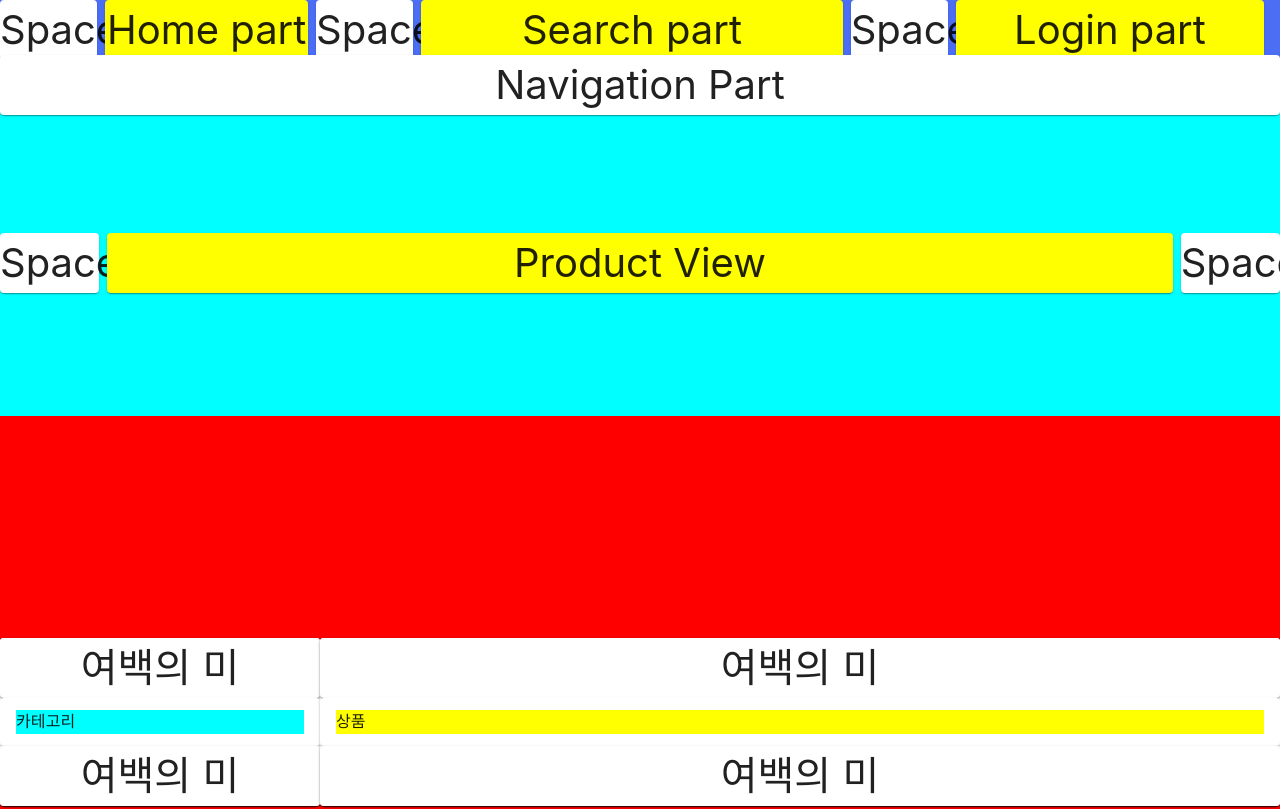
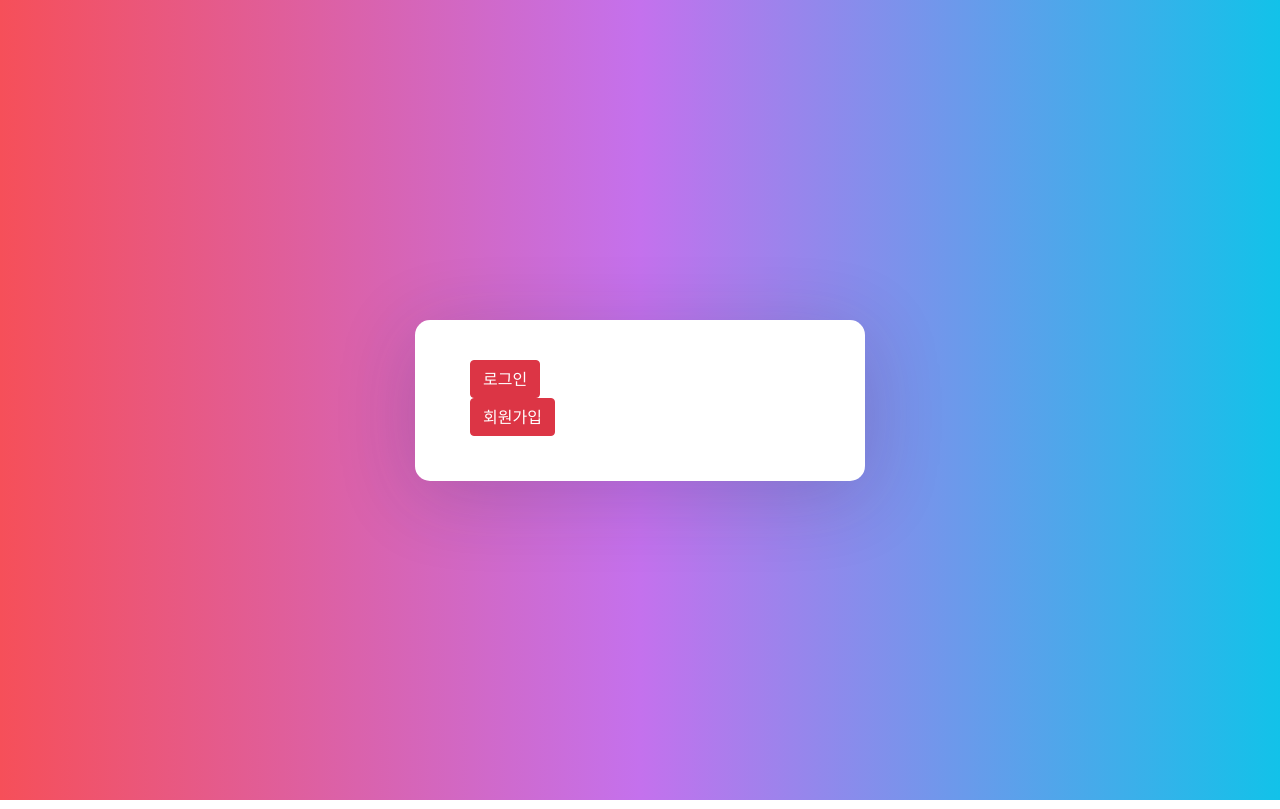
Before and after one commit to ewhdtls0/MALL-with-react-boot, a React (Create React App) app in the folder frontend/: page / in a window 1280 px wide. Shown: the top 809 px of the page. Built offline with nearby package versions, Linux system fonts and the light colour scheme.

Commit message:
modified form & modal

```diff
--- a/frontend/package.json
+++ b/frontend/package.json
@@ -13,6 +13,7 @@
     "react-dom": "^17.0.1",
     "react-router-dom": "^5.2.0",
     "react-scripts": "4.0.1",
+    "reactstrap": "^8.8.1",
     "styled-components": "^5.2.1",
     "web-vitals": "^0.2.4"
   },
@@ -28,7 +29,7 @@
       "react-app/jest"
     ]
   },
-  "proxy": "http://localhost:8080",
+  "proxy": "http://localhost:3000",
   "browserslist": {
     "production": [
       ">0.2%",
--- a/frontend/src/App.js
+++ b/frontend/src/App.js
@@ -5,23 +5,17 @@ import { BrowserRouter as Router, Switch, Route, Link } from "react-router-dom";
 
 import Login from "./login/login";
 import SignUp from "./login/signup";
-import Header from './layout/Header';
-import Body from './layout/Body';
 
 class App extends Component{
   render(){
     return(<Router>
       <div className="App">
-        <div>
-          <Header/>
-          <Body/>
-        </div>
         <div className="outer">
-          <div className="inner">
-            <Switch>
-              <Route path="/sign-in" component={Login} />
-              <Route path="/sign-up" component={SignUp} />
-            </Switch>
+          <div className="body">
+            <div className="inner">
+              <Login buttonLabel={"로그인"}></Login>
+              <SignUp buttonLabel={"회원가입"}></SignUp>
+            </div>
           </div>
         </div>
       </div></Router>
--- a/frontend/src/login/login.js
+++ b/frontend/src/login/login.js
@@ -1,8 +1,28 @@
 import React, { Component } from "react";
+import { Button, Modal, ModalBody } from 'reactstrap';
 
 export default class Login extends Component {
+    constructor(props) {
+        super(props);
+        this.state = {
+          modal: false
+        };
+
+        this.toggle = this.toggle.bind(this);
+      }
+
+      toggle() {
+        this.setState(prevState => ({
+          modal: !prevState.modal
+        }));
+      }
+
     render() {
         return (
+            <div>
+                <Button color="danger" onClick={this.toggle}>{this.props.buttonLabel}</Button>
+                <Modal isOpen={this.state.modal} toggle={this.toggle} className={this.props.className}>
+                <ModalBody>
                     <form>
 
                     <h3>Log in</h3>
@@ -29,6 +49,9 @@ export default class Login extends Component {
                         Forgot <a href="#">password?</a>
                     </p>
                 </form>
+                </ModalBody>
+                </Modal>
+            </div>
         );
     }
 }
--- a/frontend/src/login/signup.js
+++ b/frontend/src/login/signup.js
@@ -1,24 +1,35 @@
 import React, { Component } from "react";
+import { Button, Modal, ModalBody } from 'reactstrap';
 
 export default class SignUp extends Component {
+
+    constructor(props) {
+        super(props);
+        this.state = {
+          modal: false
+        };
+
+        this.toggle = this.toggle.bind(this);
+      }
+
+      toggle() {
+        this.setState(prevState => ({
+          modal: !prevState.modal
+        }));
+      }
+
     render() {
         return (
+            <div>
+                <Button color="danger" onClick={this.toggle}>{this.props.buttonLabel}</Button>
+                <Modal isOpen={this.state.modal} toggle={this.toggle} className={this.props.className}>
+                <ModalBody>
                     <form>
                     <h3>Register</h3>
 
                     <div className="form-group">
-                    <label>First name</label>
-                    <input type="text" className="form-control" placeholder="First name" />
-                </div>
-
-                <div className="form-group">
-                    <label>Last name</label>
-                    <input type="text" className="form-control" placeholder="Last name" />
-                </div>
-
-                <div className="form-group">
-                    <label>Email</label>
-                    <input type="email" className="form-control" placeholder="Enter email" />
+                        <label>ID</label>
+                        <input type="text" className="form-control" placeholder="Enter ID" />
                     </div>
 
                     <div className="form-group">
@@ -26,11 +37,37 @@ export default class SignUp extends Component {
                         <input type="password" className="form-control" placeholder="Enter password" />
                     </div>
 
+                    <div className="form-group">
+                        <label>Your name</label>
+                        <input type="text" className="form-control" placeholder="name" />
+                    </div>
+                        <div className="form-group">
+                            <label>Gender</label><br/>
+                            <label className="col-6 text-center">
+                                <input type="radio" className="form-control" name ="sex" /><p>Man</p>
+                            </label>
+                            <label className="col-6 text-center">
+                                <input type="radio" className="form-control" name ="sex"/><p>Woman</p>
+                            </label>
+                    </div>
+                    <div className="form-group">
+                        <label>Email</label>
+                        <input type="email" className="form-control" placeholder="Enter email" />
+                    </div>
+
+                    <div className="form-group">
+                        <label>Phone Number</label>
+                        <input type="text" className="form-control" placeholder="네 전화번호" />
+                    </div>
+
                     <button type="submit" className="btn btn-dark btn-lg btn-block">Register</button>
                     <p className="forgot-password text-right">
-                    Already registered <a href="#">log in?</a>
+                        Already registered <a href="/sign-in">log in?</a>
                     </p>
                     </form>
+                </ModalBody>
+                </Modal>
+            </div>
         );
     }
 }
```
Also changed, not shown: 2 other files (tests, documents, lock files or other folders). Lines whose indentation alone changed are shown as unchanged.
